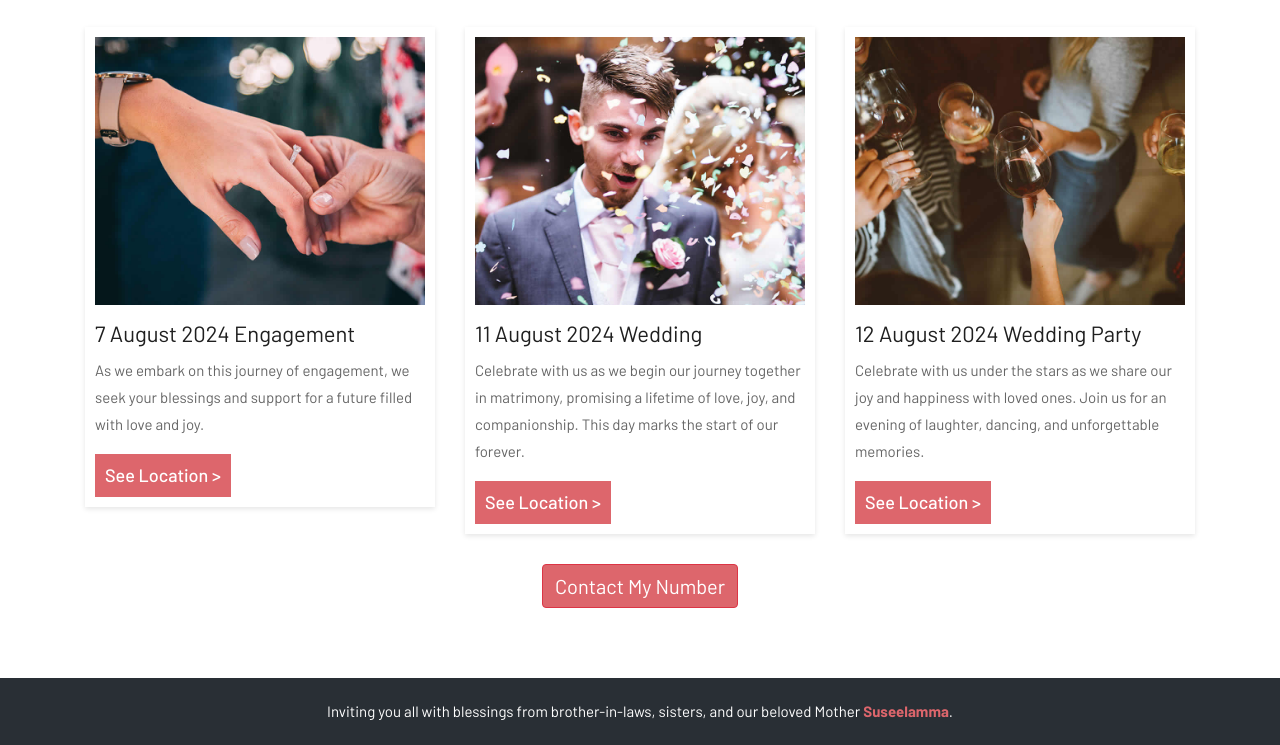
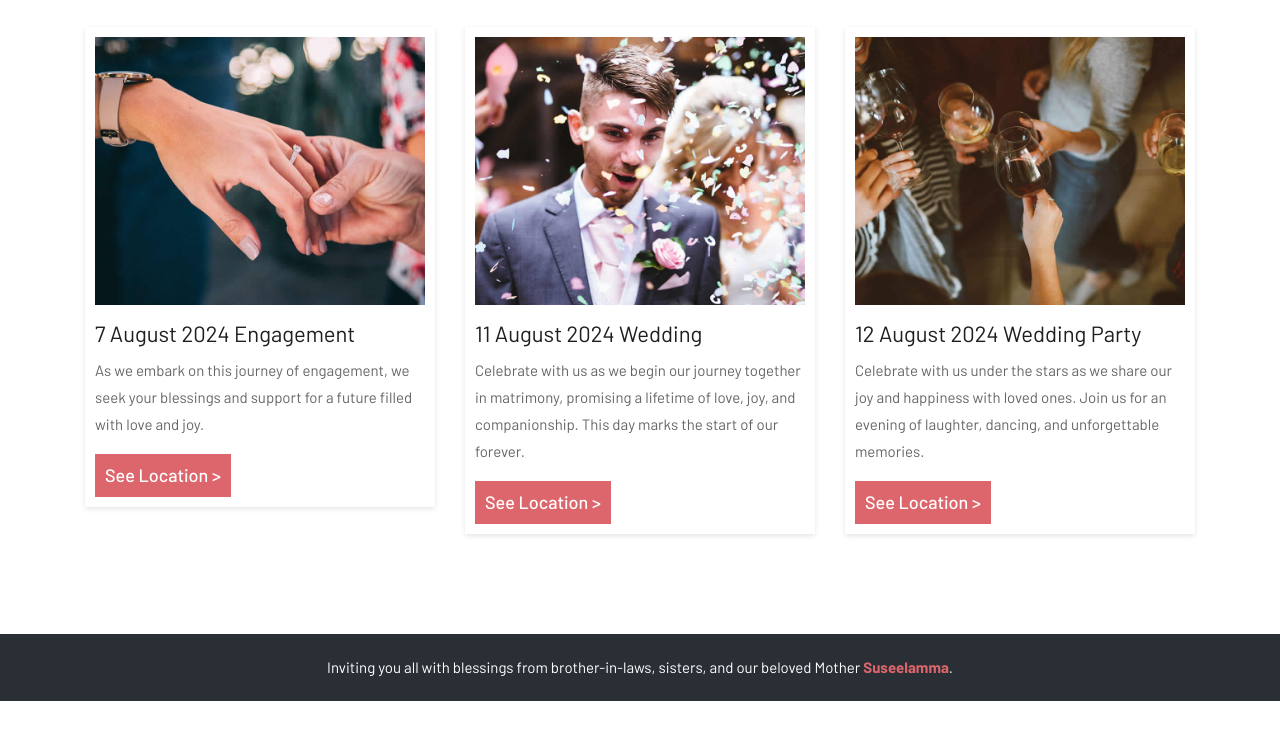
Before and after one commit to kotakondabalaraju/My-wedding, a plain HTML site: page index.html in a window 1280 px wide. Shown: the part 5494-6239 px from the top of the page. After the commit the page ends 6195 px from the top, so only its background shows below. Drawn offline with Linux system fonts and the light colour scheme.

Commit message:
Update index.html

```diff
--- a/index.html
+++ b/index.html
@@ -485,15 +485,6 @@
 						<a href="https://www.google.com/maps/search/?api=1&query=14.738655378054125, 79.85772366768454"
 							target="_blank">See Location ></a>
 					</div>
-
-				</div>
-				<div class="container d-flex justify-content-center">
-					<div class="col-lg-4 col-md-6 col-sm-12 text-center">
-						<div class="">
-							<a href="tel:7815903757" class="btn btn-danger"
-								style="background-color: #dd666c; font-size: 20px;">Contact My Number</a>
-						</div>
-					</div>
 				</div>
 			</div>
 		</div>
@@ -584,8 +575,6 @@
 				<div class="col-lg-12">
 					<p class="footer-company-name">Inviting you all with blessings from brother-in-laws, sisters, and
 						our beloved Mother <strong style="color: #dd666c;">Suseelamma</strong>.</p>
-
-
 				</div>
 			</div>
 		</div>
```
